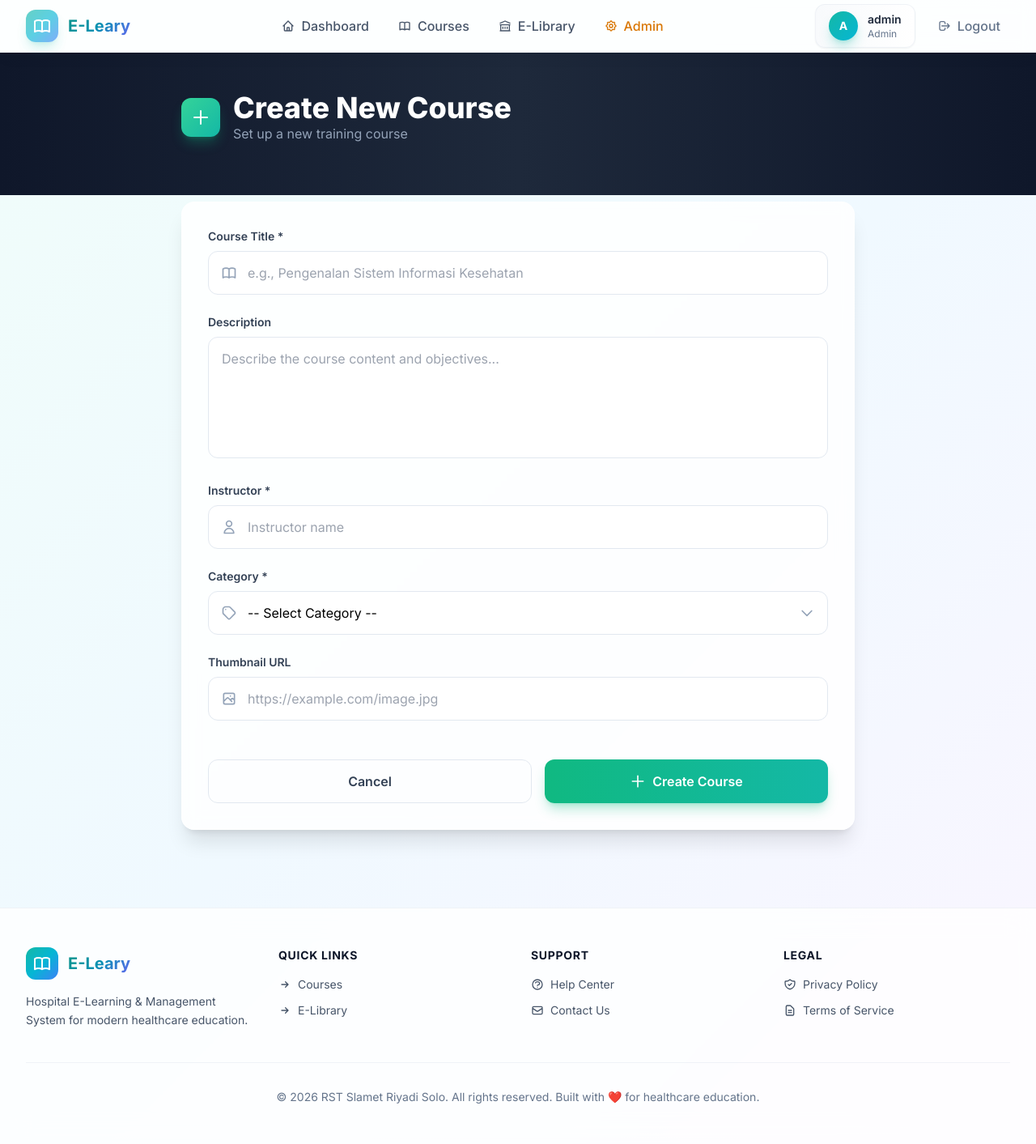
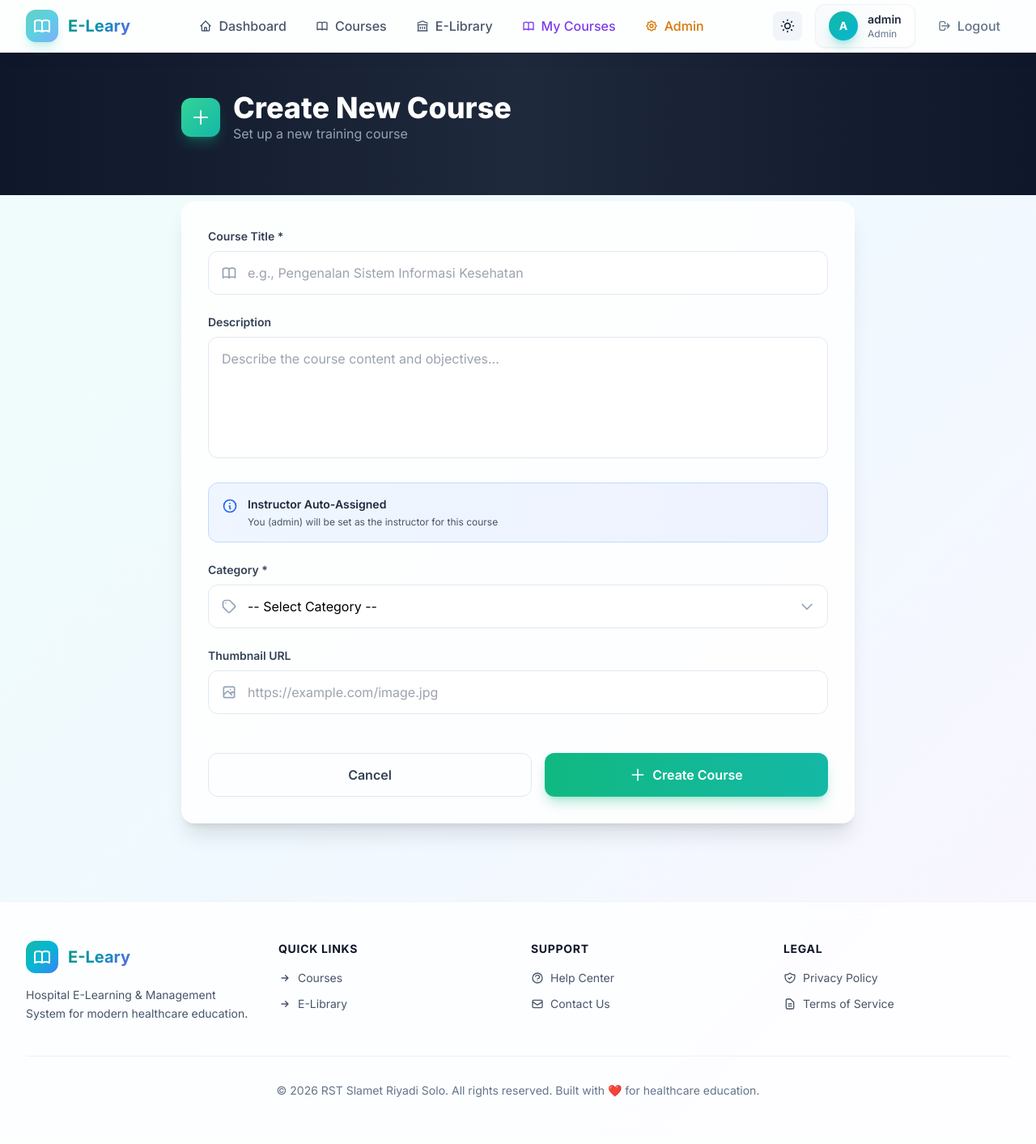
Before and after one commit to asda1-max/Eleary, a Flask app: page /admin/courses/create in a window 1280 px wide. Shown: the whole page at 81% size. After the commit the page ends 1355 px from the top, so only its background shows below. Run offline with Flask 3, Linux system fonts and the light colour scheme; a user stored in the database is signed in; some libraries are stand-ins or nearby versions.

Commit message:
edit e library shi

```diff
--- a/app.py
+++ b/app.py
@@ -52,6 +52,16 @@ def admin_required(f):
         return f(*args, **kwargs)
     return decorated_function
 
+def pemateri_required(f):
+    """Decorator to require pemateri or admin role for course management."""
+    @wraps(f)
+    def decorated_function(*args, **kwargs):
+        if not current_user.is_authenticated or not current_user.can_manage_courses():
+            flash('Instructor or Admin access required.', 'danger')
+            return redirect(url_for('index'))
+        return f(*args, **kwargs)
+    return decorated_function
+
 def get_course_attendance_today(user_id, course_id):
     """Check if user has marked attendance for this course today."""
     today_start = datetime.utcnow().replace(hour=0, minute=0, second=0, microsecond=0)
@@ -85,6 +95,7 @@ def register():
         email = request.form.get('email')
         password = request.form.get('password')
         division = request.form.get('division', 'Medical')
+        request_pemateri = request.form.get('request_pemateri') == 'on'  # Checkbox for pemateri role request
 
         # Validate input
         if not username or not email or not password:
@@ -100,13 +111,17 @@ def register():
             flash('Email already exists.', 'danger')
             return redirect(url_for('register'))
 
-        # Create new user
-        user = User(username=username, email=email, division=division, role='user')
+        # Create new user with pemateri role if requested
+        role = 'pemateri' if request_pemateri else 'user'
+        user = User(username=username, email=email, division=division, role=role)
         user.set_password(password)
         db.session.add(user)
         db.session.commit()
 
-        flash('Registration successful! Please log in.', 'success')
+        if request_pemateri:
+            flash('Registration successful! You are registered as an Instructor. Please log in.', 'success')
+        else:
+            flash('Registration successful! Please log in.', 'success')
         return redirect(url_for('login'))
 
     return render_template('register.html')
@@ -352,6 +367,36 @@ def download_document(book_id):
         flash(f'Error downloading file: {str(e)}', 'danger')
         return redirect(url_for('library'))
 
+@app.route('/library/<int:book_id>/view')
+@login_required
+def view_document(book_id):
+    """View a library document inline (for preview)."""
+    book = LibraryBook.query.get_or_404(book_id)
+
+    # Check access: admins can view pending, users can view approved
+    if book.status == 'pending' and not current_user.is_admin():
+        flash('You do not have permission to view this document.', 'danger')
+        return redirect(url_for('library'))
+    elif book.status == 'rejected':
+        flash('This document has been rejected.', 'danger')
+        return redirect(url_for('library'))
+
+    # Verify file exists
+    if not os.path.exists(book.file_path):
+        flash('File not found.', 'danger')
+        return redirect(url_for('library'))
+
+    try:
+        # Return file with inline disposition for browser preview
+        return send_file(
+            book.file_path,
+            as_attachment=False,  # Display inline, not download
+            download_name=f"{book.title}_{book.id}.{book.file_path.rsplit('.', 1)[1]}"
+        )
+    except Exception as e:
+        flash(f'Error viewing file: {str(e)}', 'danger')
+        return redirect(url_for('library'))
+
 # ============================================================================
 # Admin Routes
 # ============================================================================
@@ -394,32 +439,37 @@ def reject_book(book_id):
 
 @app.route('/admin/courses')
 @login_required
-@admin_required
+@pemateri_required
 def admin_courses():
-    """Admin page to create and manage courses."""
-    courses = Course.query.all()
+    """Pemateri/Admin page to create and manage courses."""
+    # If pemateri (not admin), show only their courses
+    if current_user.is_pemateri() and not current_user.is_admin():
+        courses = Course.query.filter_by(instructor_id=current_user.id).all()
+    else:
+        # Admin sees all courses
+        courses = Course.query.all()
     return render_template('admin_courses.html', courses=courses)
 
 @app.route('/admin/courses/create', methods=['GET', 'POST'])
 @login_required
-@admin_required
+@pemateri_required
 def create_course():
     """Create a new course."""
     if request.method == 'POST':
         title = request.form.get('title')
         description = request.form.get('description')
-        instructor = request.form.get('instructor')
         category = request.form.get('category', 'medical')
         thumbnail_url = request.form.get('thumbnail_url')
 
-        if not title or not instructor:
-            flash('Title and Instructor are required.', 'danger')
+        if not title:
+            flash('Title is required.', 'danger')
             return redirect(url_for('create_course'))
 
+        # Create course with current user as instructor
         course = Course(
             title=title,
             description=description,
-            instructor=instructor,
+            instructor_id=current_user.id,  # Set to current user (pemateri/admin)
             category=category,
             thumbnail_url=thumbnail_url
         )
@@ -433,10 +483,15 @@ def create_course():
 
 @app.route('/admin/courses/<int:course_id>/modules', methods=['GET', 'POST'])
 @login_required
-@admin_required
+@pemateri_required
 def manage_modules(course_id):
     """Manage modules for a course."""
     course = Course.query.get_or_404(course_id)
+
+    # Check permission: only course creator or admin can manage
+    if not current_user.is_admin() and course.instructor_id != current_user.id:
+        flash('You do not have permission to manage this course.', 'danger')
+        return redirect(url_for('admin_courses'))
 
     if request.method == 'POST':
         title = request.form.get('title')
@@ -461,10 +516,15 @@ def manage_modules(course_id):
 
 @app.route('/admin/modules/<int:module_id>/materials', methods=['GET', 'POST'])
 @login_required
-@admin_required
+@pemateri_required
 def manage_materials(module_id):
-    """Manage materials for a module."""
     module = CourseModule.query.get_or_404(module_id)
+    course = module.course
+
+    # Check permission: only course creator or admin can manage
+    if not current_user.is_admin() and course.instructor_id != current_user.id:
+        flash('You do not have permission to manage this course.', 'danger')
+        return redirect(url_for('admin_courses'))
 
     if request.method == 'POST':
         title = request.form.get('title')
@@ -527,21 +587,22 @@ def init_db():
         admin = User(username='admin', email='admin@eleary.com', role='admin', division='Administration')
         admin.set_password('admin123')
 
-        # Create sample users
-        user1 = User(username='dr_ahmad', email='ahmad@hospital.com', role='user', division='Medical')
+        # Create pemateri (instructor) user
+        pemateri1 = User(username='dr_ahmad', email='ahmad@hospital.com', role='pemateri', division='Medical')
+        pemateri1.set_password('password123')
+
+        # Create regular user
+        user1 = User(username='siti_nurse', email='siti@hospital.com', role='user', division='Medical')
         user1.set_password('password123')
 
-        user2 = User(username='siti_nurse', email='siti@hospital.com', role='user', division='Medical')
-        user2.set_password('password123')
-
-        db.session.add_all([admin, user1, user2])
+        db.session.add_all([admin, pemateri1, user1])
         db.session.commit()
 
-        # Create sample courses
+        # Create sample courses with instructor_id
         course1 = Course(
             title='Pengenalan Sistem Informasi Kesehatan',
             description='Kursus dasar tentang sistem informasi kesehatan dan penggunaannya di rumah sakit.',
-            instructor='Dr. Ahmad',
+            instructor_id=pemateri1.id,  # Assign to pemateri
             category='medical',
             thumbnail_url='https://via.placeholder.com/300x200?text=SIK'
         )
@@ -549,7 +610,7 @@ def init_db():
         course2 = Course(
             title='Basic IT Security for Medical Staff',
             description='Dasar-dasar keamanan IT untuk staf medis.',
-            instructor='Prof. Budi',
+            instructor_id=admin.id,  # Assign to admin
             category='it',
             thumbnail_url='https://via.placeholder.com/300x200?text=Security'
         )
@@ -557,7 +618,7 @@ def init_db():
         course3 = Course(
             title='Hospital Management Best Practices',
             description='Praktik terbaik dalam manajemen rumah sakit.',
-            instructor='Dr. Siti',
+            instructor_id=pemateri1.id,  # Assign to pemateri
             category='admin',
             thumbnail_url='https://via.placeholder.com/300x200?text=Management'
         )
@@ -611,7 +672,7 @@ def init_db():
         )
 
         book2 = LibraryBook(
-            uploader_id=user2.id,
+            uploader_id=user1.id,
             title='Nursing Guidelines',
             description='Pedoman nursing terkini',
             file_path='/uploads/nursing_guidelines.pdf',
--- a/templates/admin_create_course.html
+++ b/templates/admin_create_course.html
@@ -49,18 +49,16 @@
                               placeholder="Describe the course content and objectives..."></textarea>
                 </div>
 
-                <!-- Instructor -->
-                <div>
-                    <label for="instructor" class="block text-sm font-semibold text-slate-700 mb-2">Instructor *</label>
-                    <div class="relative">
-                        <div class="absolute inset-y-0 left-0 pl-4 flex items-center pointer-events-none">
-                            <svg class="w-5 h-5 text-slate-400" fill="none" stroke="currentColor" viewBox="0 0 24 24">
-                                <path stroke-linecap="round" stroke-linejoin="round" stroke-width="2" d="M16 7a4 4 0 11-8 0 4 4 0 018 0zM12 14a7 7 0 00-7 7h14a7 7 0 00-7-7z"/>
-                            </svg>
+                <!-- Instructor Info (Auto-assigned) -->
+                <div class="bg-gradient-to-r from-blue-50 to-indigo-50 p-4 rounded-xl border border-blue-200">
+                    <div class="flex items-start gap-3">
+                        <svg class="w-5 h-5 text-blue-600 mt-0.5" fill="none" stroke="currentColor" viewBox="0 0 24 24">
+                            <path stroke-linecap="round" stroke-linejoin="round" stroke-width="2" d="M13 16h-1v-4h-1m1-4h.01M21 12a9 9 0 11-18 0 9 9 0 0118 0z"/>
+                        </svg>
+                        <div>
+                            <p class="text-sm font-semibold text-slate-800">Instructor Auto-Assigned</p>
+                            <p class="text-xs text-slate-600 mt-1">You ({{ current_user.username }}) will be set as the instructor for this course</p>
                         </div>
-                        <input type="text" id="instructor" name="instructor" required
-                               class="w-full pl-12 pr-4 py-3.5 border border-slate-200 rounded-xl focus:outline-none focus:border-emerald-500 focus:ring-4 focus:ring-emerald-500/10 transition-all"
-                               placeholder="Instructor name">
                     </div>
                 </div>
 
--- a/templates/base.html
+++ b/templates/base.html
@@ -1,5 +1,5 @@
 <!DOCTYPE html>
-<html lang="en">
+<html lang="en" id="html-root">
 <head>
     <meta charset="UTF-8">
     <meta name="viewport" content="width=device-width, initial-scale=1.0">
@@ -9,7 +9,16 @@
     <link rel="preconnect" href="https://fonts.gstatic.com" crossorigin>
     <link href="https://fonts.googleapis.com/css2?family=Inter:wght@300;400;500;600;700;800&display=swap" rel="stylesheet">
     <script>
+        // Dark mode initialization - runs before page load to prevent flash
+        (function() {
+            const darkMode = localStorage.getItem('darkMode') === 'true';
+            if (darkMode) {
+                document.documentElement.classList.add('dark');
+            }
+        })();
+
         tailwind.config = {
+            darkMode: 'class',
             theme: {
                 extend: {
                     fontFamily: {
@@ -136,15 +145,29 @@
             background: linear-gradient(135deg, #f0fdfa 0%, #f0f9ff 50%, #faf5ff 100%);
         }
 
+        /* Dark mode styles */
+        .dark .bg-gradient-mesh {
+            background: linear-gradient(135deg, #0f172a 0%, #1e293b 50%, #0f172a 100%);
+        }
+
+        .dark .glass {
+            background: rgba(30, 41, 59, 0.85);
+        }
+
+        .dark body {
+            background: #0f172a;
+            color: #e2e8f0;
+        }
+
         /* Mobile menu animation */
         .mobile-menu-enter {
             animation: slideDown 0.3s ease-out;
         }
     </style>
 </head>
-<body class="bg-gradient-mesh min-h-screen">
+<body class="bg-gradient-mesh min-h-screen dark:bg-slate-900 dark:text-slate-100">
     <!-- Navigation Bar -->
-    <nav class="glass border-b border-white/20 sticky top-0 z-40 shadow-lg shadow-black/5">
+    <nav class="glass dark:glass-dark border-b border-white/20 dark:border-slate-700 sticky top-0 z-40 shadow-lg shadow-black/5">
         <div class="max-w-7xl mx-auto px-4 sm:px-6 lg:px-8">
             <div class="flex justify-between items-center h-16">
                 <!-- Logo -->
@@ -160,26 +183,34 @@
                 <!-- Navigation Links -->
                 {% if current_user.is_authenticated %}
                     <div class="hidden md:flex items-center gap-1">
-                        <a href="{{ url_for('index') }}" class="px-4 py-2 rounded-lg text-slate-600 hover:text-teal-600 hover:bg-teal-50 font-medium transition-all duration-200">
+                        <a href="{{ url_for('index') }}" class="px-4 py-2 rounded-lg text-slate-600 dark:text-slate-300 hover:text-teal-600 dark:hover:text-teal-400 hover:bg-teal-50 dark:hover:bg-slate-700 font-medium transition-all duration-200">
                             <span class="flex items-center gap-2">
                                 <svg class="w-4 h-4" fill="none" stroke="currentColor" viewBox="0 0 24 24"><path stroke-linecap="round" stroke-linejoin="round" stroke-width="2" d="M3 12l2-2m0 0l7-7 7 7M5 10v10a1 1 0 001 1h3m10-11l2 2m-2-2v10a1 1 0 01-1 1h-3m-6 0a1 1 0 001-1v-4a1 1 0 011-1h2a1 1 0 011 1v4a1 1 0 001 1m-6 0h6"/></svg>
                                 Dashboard
                             </span>
                         </a>
-                        <a href="{{ url_for('courses') }}" class="px-4 py-2 rounded-lg text-slate-600 hover:text-teal-600 hover:bg-teal-50 font-medium transition-all duration-200">
+                        <a href="{{ url_for('courses') }}" class="px-4 py-2 rounded-lg text-slate-600 dark:text-slate-300 hover:text-teal-600 dark:hover:text-teal-400 hover:bg-teal-50 dark:hover:bg-slate-700 font-medium transition-all duration-200">
                             <span class="flex items-center gap-2">
                                 <svg class="w-4 h-4" fill="none" stroke="currentColor" viewBox="0 0 24 24"><path stroke-linecap="round" stroke-linejoin="round" stroke-width="2" d="M12 6.253v13m0-13C10.832 5.477 9.246 5 7.5 5S4.168 5.477 3 6.253v13C4.168 18.477 5.754 18 7.5 18s3.332.477 4.5 1.253m0-13C13.168 5.477 14.754 5 16.5 5c1.747 0 3.332.477 4.5 1.253v13C19.832 18.477 18.247 18 16.5 18c-1.746 0-3.332.477-4.5 1.253"/></svg>
                                 Courses
                             </span>
                         </a>
-                        <a href="{{ url_for('library') }}" class="px-4 py-2 rounded-lg text-slate-600 hover:text-teal-600 hover:bg-teal-50 font-medium transition-all duration-200">
+                        <a href="{{ url_for('library') }}" class="px-4 py-2 rounded-lg text-slate-600 dark:text-slate-300 hover:text-teal-600 dark:hover:text-teal-400 hover:bg-teal-50 dark:hover:bg-slate-700 font-medium transition-all duration-200">
                             <span class="flex items-center gap-2">
                                 <svg class="w-4 h-4" fill="none" stroke="currentColor" viewBox="0 0 24 24"><path stroke-linecap="round" stroke-linejoin="round" stroke-width="2" d="M8 14v3m4-3v3m4-3v3M3 21h18M3 10h18M3 7l9-4 9 4M4 10h16v11H4V10z"/></svg>
                                 E-Library
                             </span>
                         </a>
+                        {% if current_user.can_manage_courses() %}
+                            <a href="{{ url_for('admin_courses') }}" class="px-4 py-2 rounded-lg text-violet-600 dark:text-violet-400 hover:text-violet-700 dark:hover:text-violet-300 hover:bg-violet-50 dark:hover:bg-slate-700 font-medium transition-all duration-200">
+                                <span class="flex items-center gap-2">
+                                    <svg class="w-4 h-4" fill="none" stroke="currentColor" viewBox="0 0 24 24"><path stroke-linecap="round" stroke-linejoin="round" stroke-width="2" d="M12 6.253v13m0-13C10.832 5.477 9.246 5 7.5 5S4.168 5.477 3 6.253v13C4.168 18.477 5.754 18 7.5 18s3.332.477 4.5 1.253m0-13C13.168 5.477 14.754 5 16.5 5c1.747 0 3.332.477 4.5 1.253v13C19.832 18.477 18.247 18 16.5 18c-1.746 0-3.332.477-4.5 1.253"/></svg>
+                                    My Courses
+                                </span>
+                            </a>
+                        {% endif %}
                         {% if current_user.is_admin() %}
-                            <a href="{{ url_for('admin_approvals') }}" class="px-4 py-2 rounded-lg text-amber-600 hover:text-amber-700 hover:bg-amber-50 font-medium transition-all duration-200">
+                            <a href="{{ url_for('admin_approvals') }}" class="px-4 py-2 rounded-lg text-amber-600 dark:text-amber-400 hover:text-amber-700 dark:hover:text-amber-300 hover:bg-amber-50 dark:hover:bg-slate-700 font-medium transition-all duration-200">
                                 <span class="flex items-center gap-2">
                                     <svg class="w-4 h-4" fill="none" stroke="currentColor" viewBox="0 0 24 24"><path stroke-linecap="round" stroke-linejoin="round" stroke-width="2" d="M10.325 4.317c.426-1.756 2.924-1.756 3.35 0a1.724 1.724 0 002.573 1.066c1.543-.94 3.31.826 2.37 2.37a1.724 1.724 0 001.065 2.572c1.756.426 1.756 2.924 0 3.35a1.724 1.724 0 00-1.066 2.573c.94 1.543-.826 3.31-2.37 2.37a1.724 1.724 0 00-2.572 1.065c-.426 1.756-2.924 1.756-3.35 0a1.724 1.724 0 00-2.573-1.066c-1.543.94-3.31-.826-2.37-2.37a1.724 1.724 0 00-1.065-2.572c-1.756-.426-1.756-2.924 0-3.35a1.724 1.724 0 001.066-2.573c-.94-1.543.826-3.31 2.37-2.37.996.608 2.296.07 2.572-1.065z"/><path stroke-linecap="round" stroke-linejoin="round" stroke-width="2" d="M15 12a3 3 0 11-6 0 3 3 0 016 0z"/></svg>
                                     Admin
@@ -190,13 +221,23 @@
 
                     <!-- User Menu -->
                     <div class="flex items-center gap-4">
-                        <div class="hidden sm:flex items-center gap-3 bg-gradient-to-r from-slate-50 to-white px-4 py-2 rounded-xl border border-slate-200/50 shadow-sm">
+                        <!-- Dark Mode Toggle -->
+                        <button id="darkModeToggle" class="p-2 rounded-lg bg-slate-100 dark:bg-slate-700 hover:bg-slate-200 dark:hover:bg-slate-600 transition-colors" title="Toggle dark mode">
+                            <svg id="sunIcon" class="w-5 h-5 text-slate-800 dark:hidden" fill="none" stroke="currentColor" viewBox="0 0 24 24">
+                                <path stroke-linecap="round" stroke-linejoin="round" stroke-width="2" d="M12 3v1m0 16v1m9-9h-1M4 12H3m15.364 6.364l-.707-.707M6.343 6.343l-.707-.707m12.728 0l-.707.707M6.343 17.657l-.707.707M16 12a4 4 0 11-8 0 4 4 0 018 0z"/>
+                            </svg>
+                            <svg id="moonIcon" class="w-5 h-5 text-slate-200 hidden dark:block" fill="none" stroke="currentColor" viewBox="0 0 24 24">
+                                <path stroke-linecap="round" stroke-linejoin="round" stroke-width="2" d="M20.354 15.354A9 9 0 018.646 3.646 9.003 9.003 0 0012 21a9.003 9.003 0 008.354-5.646z"/>
+                            </svg>
+                        </button>
+
+                        <div class="hidden sm:flex items-center gap-3 bg-gradient-to-r from-slate-50 to-white dark:from-slate-800 dark:to-slate-700 px-4 py-2 rounded-xl border border-slate-200/50 dark:border-slate-600 shadow-sm">
                             <div class="w-9 h-9 bg-gradient-to-br from-teal-500 to-cyan-500 rounded-full flex items-center justify-center text-white font-bold text-sm shadow-lg shadow-teal-500/30">
                                 {{ current_user.username[0].upper() }}
                             </div>
                             <div>
-                                <p class="text-sm font-semibold text-slate-800">{{ current_user.username }}</p>
-                                <p class="text-xs text-slate-500 capitalize">{{ current_user.role }}</p>
+                                <p class="text-sm font-semibold text-slate-800 dark:text-slate-100">{{ current_user.username }}</p>
+                                <p class="text-xs text-slate-500 dark:text-slate-400 capitalize">{{ current_user.role }}</p>
                             </div>
                         </div>
                         <a href="{{ url_for('logout') }}" class="flex items-center gap-2 text-slate-500 hover:text-red-500 font-medium transition-colors px-3 py-2 rounded-lg hover:bg-red-50">
@@ -349,6 +390,17 @@
                 mobileMenu.classList.toggle('hidden');
             });
         }
+
+        // Dark Mode Toggle
+        const darkModeToggle = document.getElementById('darkModeToggle');
+        const htmlRoot = document.documentElement;
+
+        if (darkModeToggle) {
+            darkModeToggle.addEventListener('click', () => {
+                const isDark = htmlRoot.classList.toggle('dark');
+                localStorage.setItem('darkMode', isDark);
+            });
+        }
     </script>
 </body>
 </html>
--- a/templates/course_detail.html
+++ b/templates/course_detail.html
@@ -26,7 +26,7 @@
                     <div class="flex flex-wrap items-center gap-4 text-slate-400">
                         <span class="flex items-center gap-2">
                             <svg class="w-4 h-4" fill="none" stroke="currentColor" viewBox="0 0 24 24"><path stroke-linecap="round" stroke-linejoin="round" stroke-width="2" d="M16 7a4 4 0 11-8 0 4 4 0 018 0zM12 14a7 7 0 00-7 7h14a7 7 0 00-7-7z"/></svg>
-                            {{ course.instructor }}
+                            {{ course.instructor_user.username if course.instructor_user else 'Unknown' }}
                         </span>
                         <span class="flex items-center gap-2">
                             <svg class="w-4 h-4" fill="none" stroke="currentColor" viewBox="0 0 24 24"><path stroke-linecap="round" stroke-linejoin="round" stroke-width="2" d="M19 11H5m14 0a2 2 0 012 2v6a2 2 0 01-2 2H5a2 2 0 01-2-2v-6a2 2 0 012-2m14 0V9a2 2 0 00-2-2M5 11V9a2 2 0 012-2m0 0V5a2 2 0 012-2h6a2 2 0 012 2v2M7 7h10"/></svg>
--- a/templates/courses.html
+++ b/templates/courses.html
@@ -105,11 +105,11 @@
                             <!-- Instructor -->
                             <div class="mt-auto mb-4 flex items-center gap-3">
                                 <div class="w-8 h-8 bg-gradient-to-br from-slate-600 to-slate-700 rounded-full flex items-center justify-center text-white text-xs font-bold">
-                                    {{ course.instructor[0].upper() }}
+                                    {{ course.instructor_user.username[0].upper() if course.instructor_user else '?' }}
                                 </div>
                                 <div>
                                     <p class="text-xs text-slate-500">Instructor</p>
-                                    <p class="text-sm font-semibold text-slate-800">{{ course.instructor }}</p>
+                                    <p class="text-sm font-semibold text-slate-800">{{ course.instructor_user.username if course.instructor_user else 'Unknown' }}</p>
                                 </div>
                             </div>
 
--- a/templates/preview.html
+++ b/templates/preview.html
@@ -49,7 +49,7 @@
                 <!-- PDF Preview -->
                 <div class="bg-slate-900 rounded-lg">
                     <iframe
-                        src="{{ url_for('download_document', book_id=book.id) }}"
+                        src="{{ url_for('view_document', book_id=book.id) }}"
                         class="w-full h-screen rounded-lg"
                         type="application/pdf">
                         <p class="text-white p-6">
```
Also changed, not shown: models.py (+12 -3 lines), templates/admin_courses.html (+8 -6 lines), templates/register.html (+10 -0 lines), instance/eleary.db.
